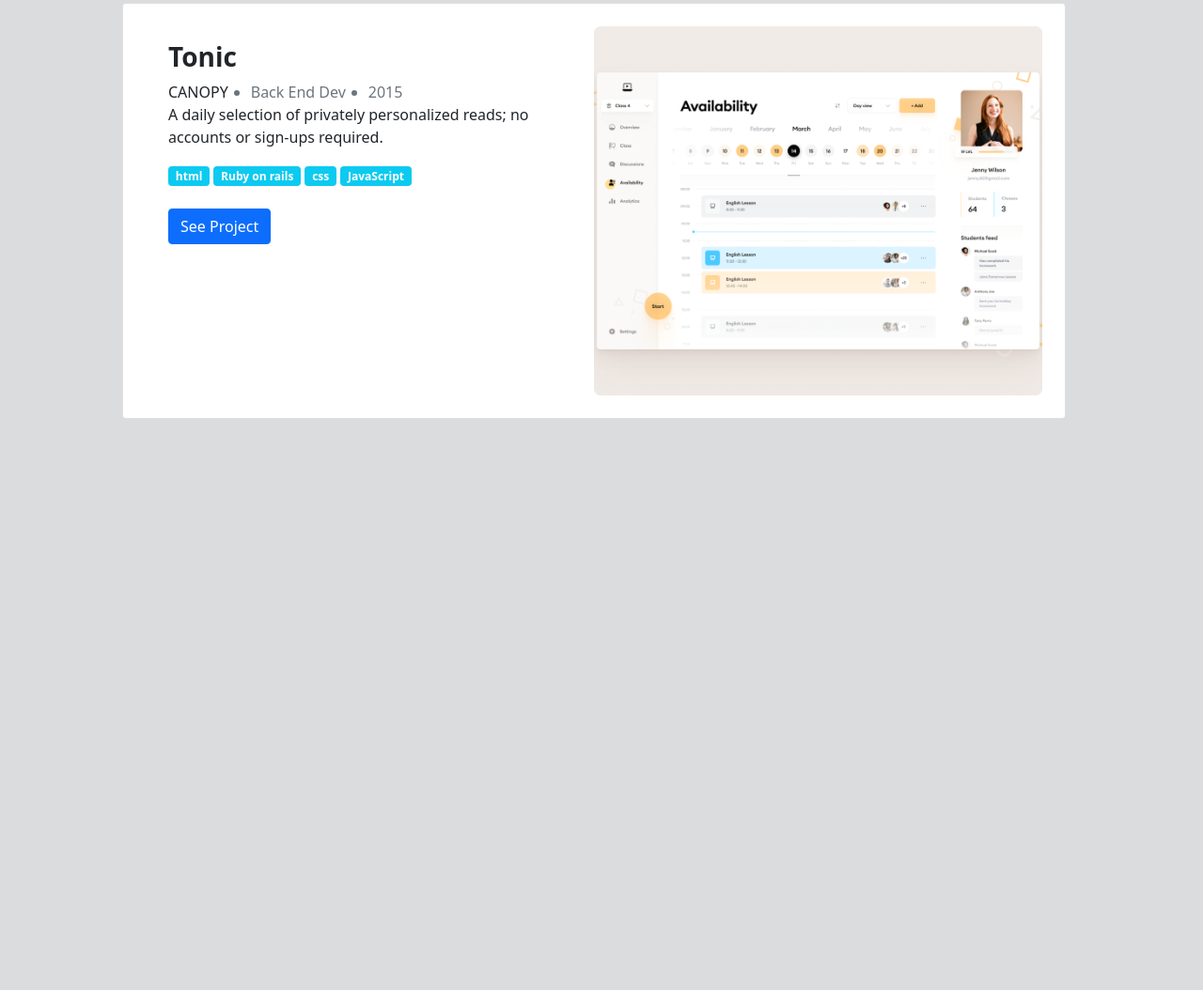
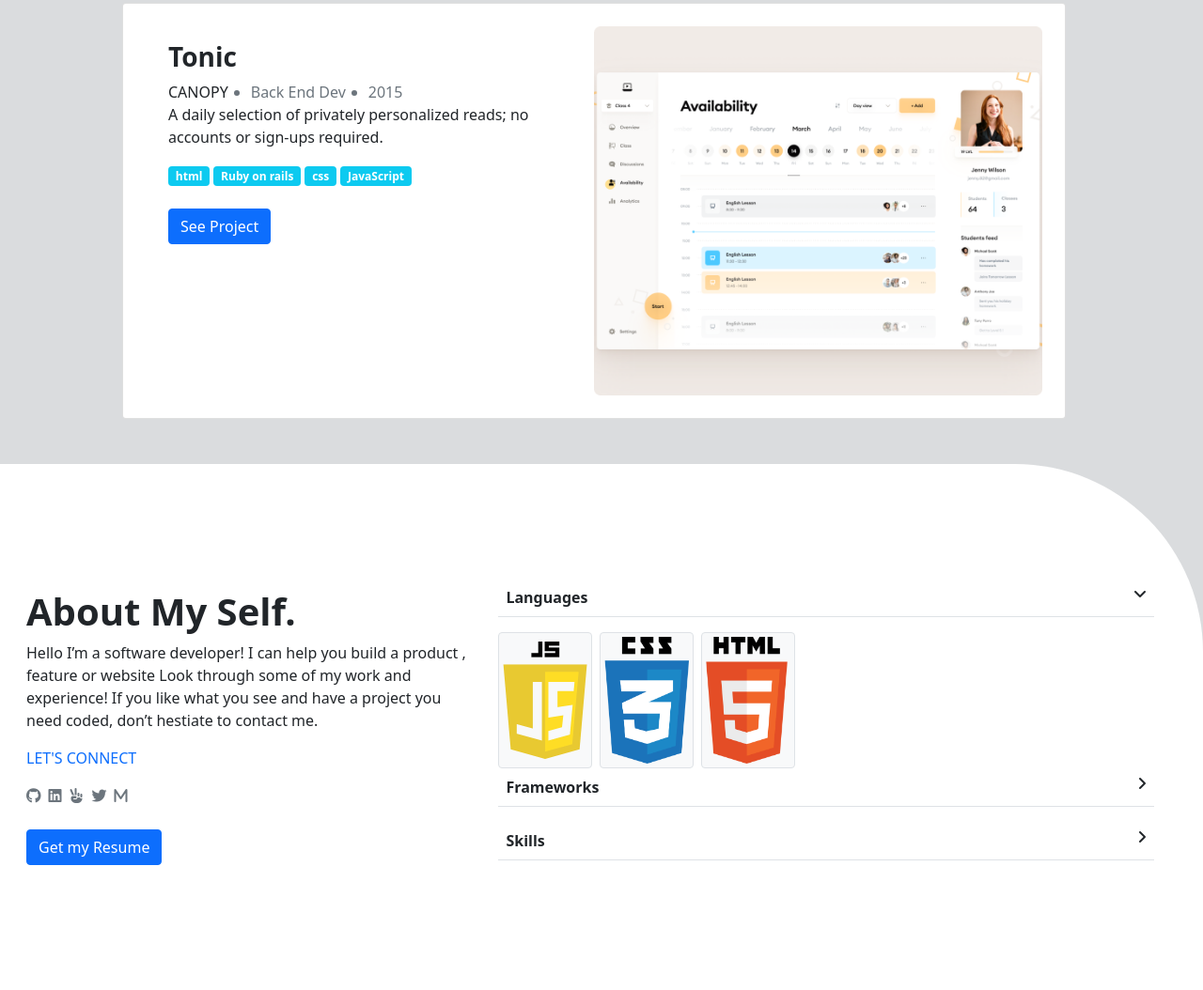
Before and after one commit to LuisDavidRodriguez/Try-bootstrap, a website with bundled scripts: page index.html in a window 1280 px wide. Shown: the part 2374-3428 px from the top of the page at 94% size. Before the commit the page ends 2868 px from the top, so only its background shows below. Built offline with nearby package versions, Linux system fonts and the light colour scheme.

Commit message:
About section, languages Skills

```diff
--- a/index.html
+++ b/index.html
@@ -57,8 +57,6 @@
                 <a class="text-secondary" href="#"><i class="fas fa-hand-peace"></i></a>
               </li>
             </ul>
-
-
           </div>
         </div>
     </section>
@@ -167,8 +165,61 @@
       </div>
 
     </section>
+
+
+
+
+    <!--about zone-->
+    <section class="container-fluid about d-flex justify-content-center bg-white">
+      <div class="d-flex justify-content-center d-flex align-items-center">
+
+        <div class="card-body" style="width: 40%;">
+          <h5 class="card-title fw-bold fs-1">About My Self.</h5>
+          <p class="card-text">Hello I’m a software developer! I can help you build a product , feature or website Look through some of my work and experience! If you like what you see and have a project you need coded, don’t hestiate to contact me.</p>
+          <p class="text-primary">LET'S CONNECT</p>
+
+          <ul class="nav">
+            <li class="nav-item pe-2">
+              <a class="text-secondary" href="#"><i class="fab fa-github"></i></a>
+            </li>
+            <li class="nav-item pe-2">
+              <a class="text-secondary" href="#"><i class="fab fa-linkedin"></i></a>
+            </li>
+            <li class="nav-item pe-2">
+              <a class="text-secondary" href="#"><i class="fas fa-hand-peace"></i></a>
+            </li>
+            <li class="nav-item pe-2">
+              <a class="text-secondary" href="#"><i class="fab fa-twitter"></i></a>
+            </li>
+            <li class="nav-item pe-2">
+              <a class="text-secondary" href="#"><i class="fa-solid fa-m"></i></a>
+            </li>
+          </ul>
+
+          <a href="#" class="btn btn-primary mt-4">Get my Resume</a>
+        </div>
+
+
+
+
+        <div class="card-body"  style="width: 60%;">
+          <p class="d-flex flex-row justify-content-between fw-bold border-bottom me-4 p-2">Languages<i class="fas fa-angle-down"></i></p>
+          <div class="d-flex flex-row justify-content-start">
+            <img class="img-thumbnail me-2 bg-light" src="assets/javascript.png" alt="html" style="width: 100px;">
+            <img class="img-thumbnail me-2 bg-light" src="assets/css.png" alt="html" style="width: 100px;">
+            <img class="img-thumbnail me-2 bg-light" src="assets/html.png" alt="html" style="width: 100px;">
+          </div>
+          <p class="d-flex flex-row justify-content-between fw-bold border-bottom me-4 p-2">Frameworks<i class="fas fa-angle-right"></i></p>
+          <p class="d-flex flex-row justify-content-between fw-bold border-bottom me-4 p-2">Skills<i class="fas fa-angle-right"></i></p>
+        </div>
+
+      </div>
+
+    </section>
+
   </main>
 
   <script src="https://kit.fontawesome.com/4e5bc16f7d.js" crossorigin="anonymous"></script>
+  <script src="index.js"></script>
 </body>
 </html>
--- /dev/null
+++ b/index.js
@@ -0,0 +1 @@
+import 'bootstrap';
--- a/style.scss
+++ b/style.scss
@@ -6,8 +6,11 @@ main {
     height: 100vh;
     border-radius: 0 0 0 200px;
   }
+
+  .about {
+    height: 70vh;
+    border-radius: 0 200px 0 0;
+  }
 }
 
-.
-
 @import "node_modules/bootstrap/scss/bootstrap.scss";
```
Also changed, not shown: assets/css.png (added), assets/html.png (added), assets/javascript.png (added), style.css, 1 other file.
